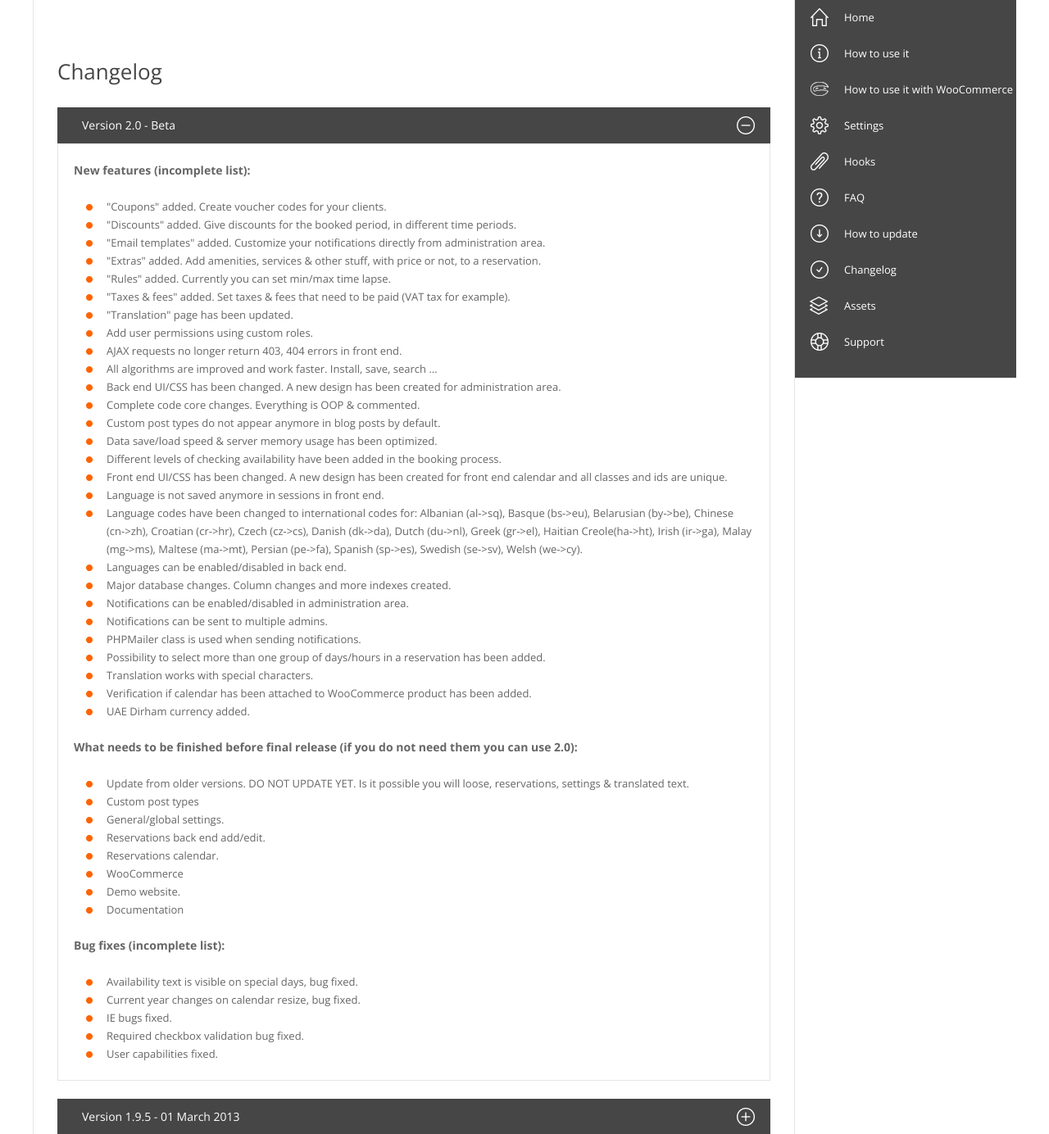
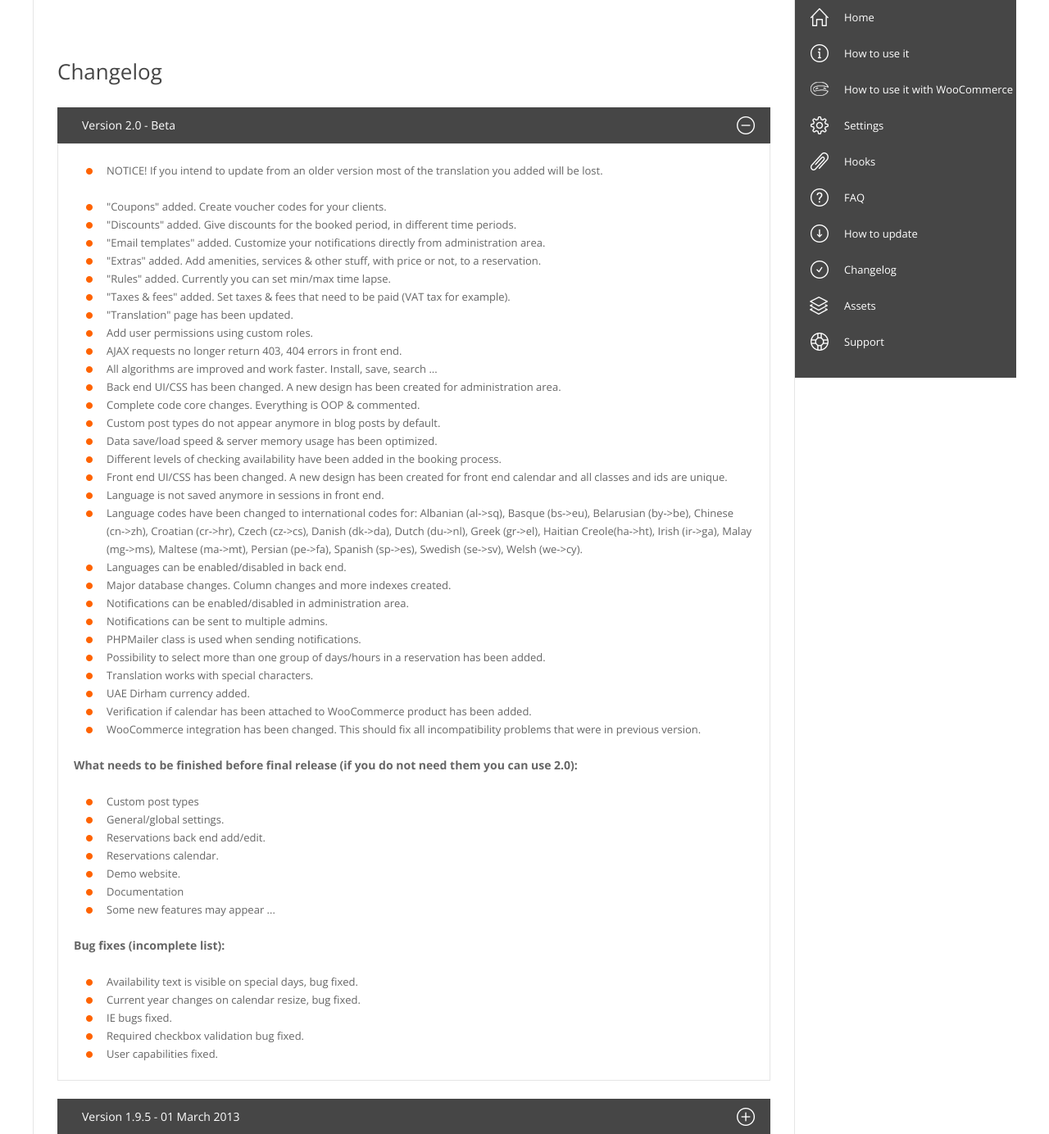
Before and after one commit to GeGeek/envato-help, a PHP site: page /booking-system-wordpress-plugin/index.php?page=1 in a window 1280 px wide. Shown: the part 133-1517 px from the top of the page at 82% size. Run offline with PHP 8.4, Linux system fonts and the light colour scheme; some libraries are stand-ins or nearby versions.

Commit message:
v1.0 - b1.3

```diff
--- a/booking-system-wordpress-plugin/index.php
+++ b/booking-system-wordpress-plugin/index.php
@@ -5,13 +5,12 @@
 <?php
 
     if (file_exists('page-'.$_GET['page'].'.php')){
-//        include_once 'page-'.$_GET['page'].'.php';
+        include_once 'page-'.$_GET['page'].'.php';
     }
     else{
+        include_once 'page-changelog.php';
 //        include_once 'page-home.php';
     }
-
-    include_once 'page-changelog.php';
 
 ?>
 
--- a/booking-system-wordpress-plugin/page-changelog.php
+++ b/booking-system-wordpress-plugin/page-changelog.php
@@ -6,7 +6,10 @@
                     <div class="toggle-wrapper">
                         <a class="toggle" href="javascript:void(0)">Version 2.0 - Beta <span class="icon"></span></a>
                         <div class="toggle-content">
-                            <h6>New features (incomplete list):</h6>
+                            <ul>
+                                <li>NOTICE! If you intend to update from an older version most of the translation you added will be lost.</li>
+                            </ul>
+
                             <ul>
                                 <li>"Coupons" added. Create voucher codes for your clients.</li>
                                 <li>"Discounts" added. Give discounts for the booked period, in different time periods.</li>
@@ -33,20 +36,20 @@
                                 <li>PHPMailer class is used when sending notifications.</li>
                                 <li>Possibility to select more than one group of days/hours in a reservation has been added.</li>
                                 <li>Translation works with special characters.</li>
+                                <li>UAE Dirham currency added.</li>
                                 <li>Verification if calendar has been attached to WooCommerce product has been added.</li>
-                                <li>UAE Dirham currency added.</li>
+                                <li>WooCommerce integration has been changed. This should fix all incompatibility problems that were in previous version.</li>
                             </ul>
 
                             <h6>What needs to be finished before final release (if you do not need them you can use 2.0):</h6>
                             <ul>
-                                <li>Update from older versions. DO NOT UPDATE YET. Is it possible you will loose, reservations, settings & translated text.</li>
                                 <li>Custom post types</li>
                                 <li>General/global settings.</li>
                                 <li>Reservations back end add/edit.</li>
                                 <li>Reservations calendar.</li>
-                                <li>WooCommerce</li>
                                 <li>Demo website.</li>
                                 <li>Documentation</li>
+                                <li>Some new features may appear ...</li>
                             </ul>
 
                             <h6>Bug fixes (incomplete list):</h6>
```
Also changed, not shown: booking-system-wordpress-plugin/page-woocommerce.php (added, +11 -0 lines), booking-system-wordpress-plugin/content/woocommerce.png (added).
